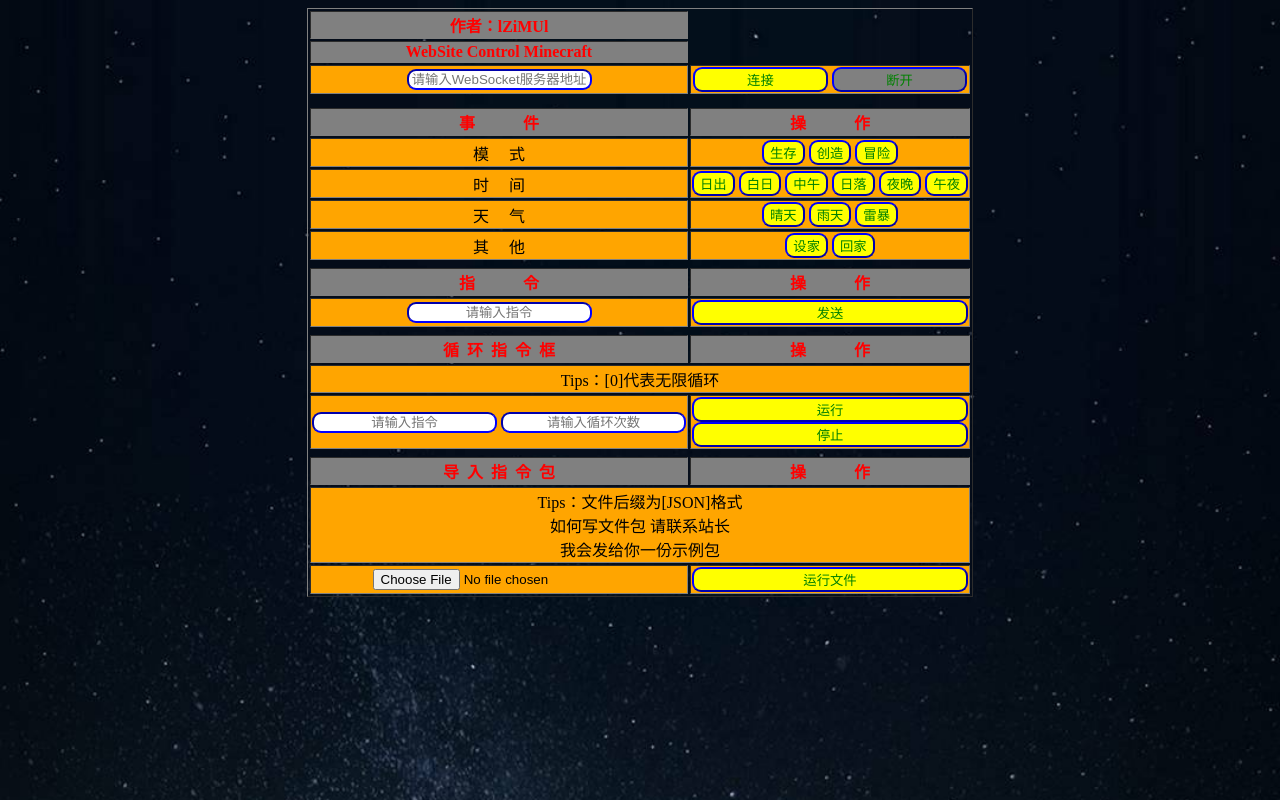
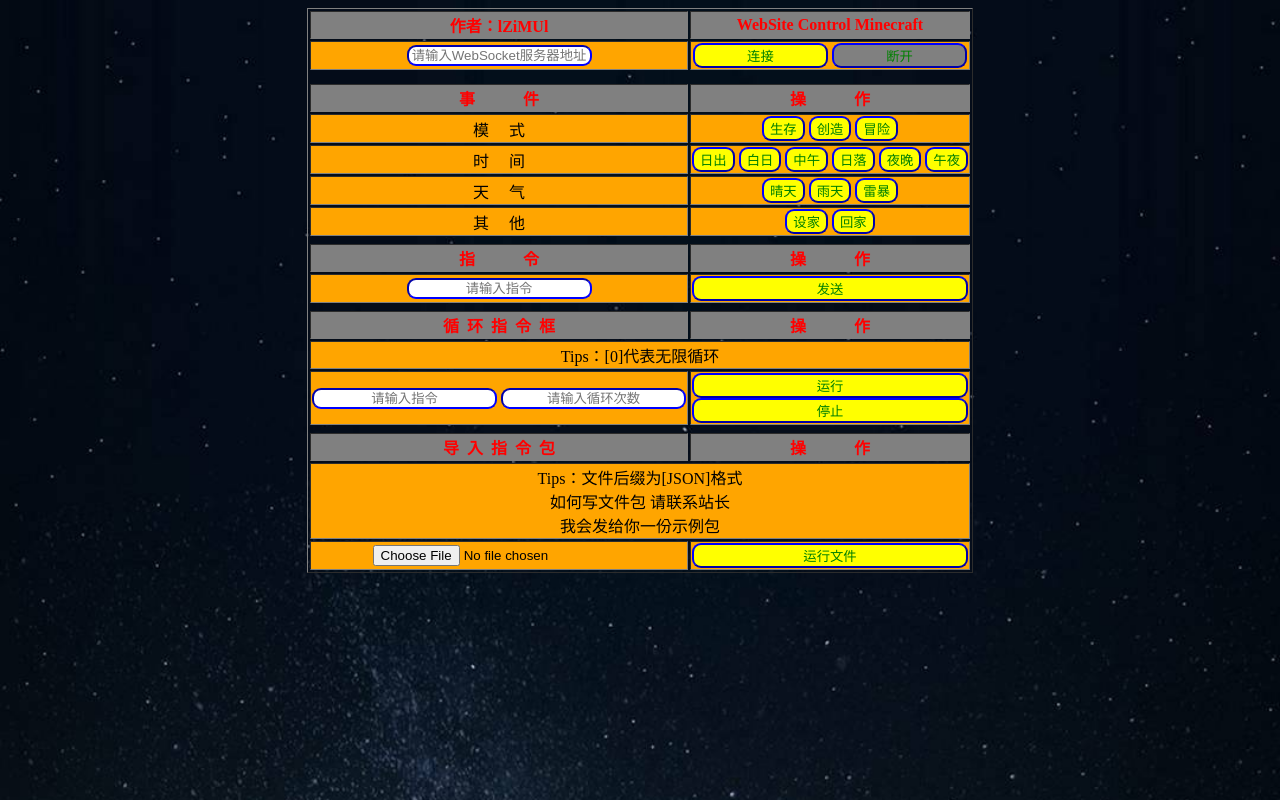
Before and after one commit to IZIMUI/Minecraft, a plain HTML site: page index.html in a window 1280 px wide. Drawn offline with Linux system fonts and the light colour scheme.

Commit message:
Update index.html

```diff
--- a/index.html
+++ b/index.html
@@ -11,8 +11,6 @@
 <thead>
 <tr>
 <th class="subtitle">作者：lZiMUl</th>
-</tr>
-<tr>
 <th class="title">
 WebSite&nbspControl&nbspMinecraft
 </th>
```
